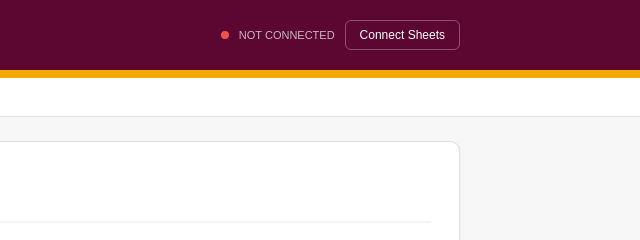
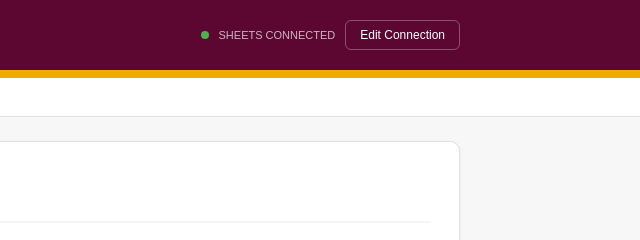
Before and after one commit to jacksongash37-a11y/lions, a plain HTML site: page index.html in a window 1280 px wide. Shown: the top 240 px of the page, 640-1280 px from the left. Drawn offline with Linux system fonts and the light colour scheme.

Commit message:
Update index.html

```diff
--- a/index.html
+++ b/index.html
@@ -215,7 +215,7 @@
 
 <script>
 var records = [];
-var scriptUrl = localStorage.getItem("lions_script_url") || "";
+var scriptUrl = localStorage.getItem("lions_script_url") || "https://script.google.com/macros/s/AKfycbyS7o_z5FIqGLKi4pp5NoI4PQiWIh3IhIisOfHVwEwMsSF-U1ZpveJUiS_ht0cz15RRHA/exec";
 if (scriptUrl) { document.getElementById("urlInput").value = scriptUrl; setConnected(true); }
 
 function setConnected(yes) {
```
